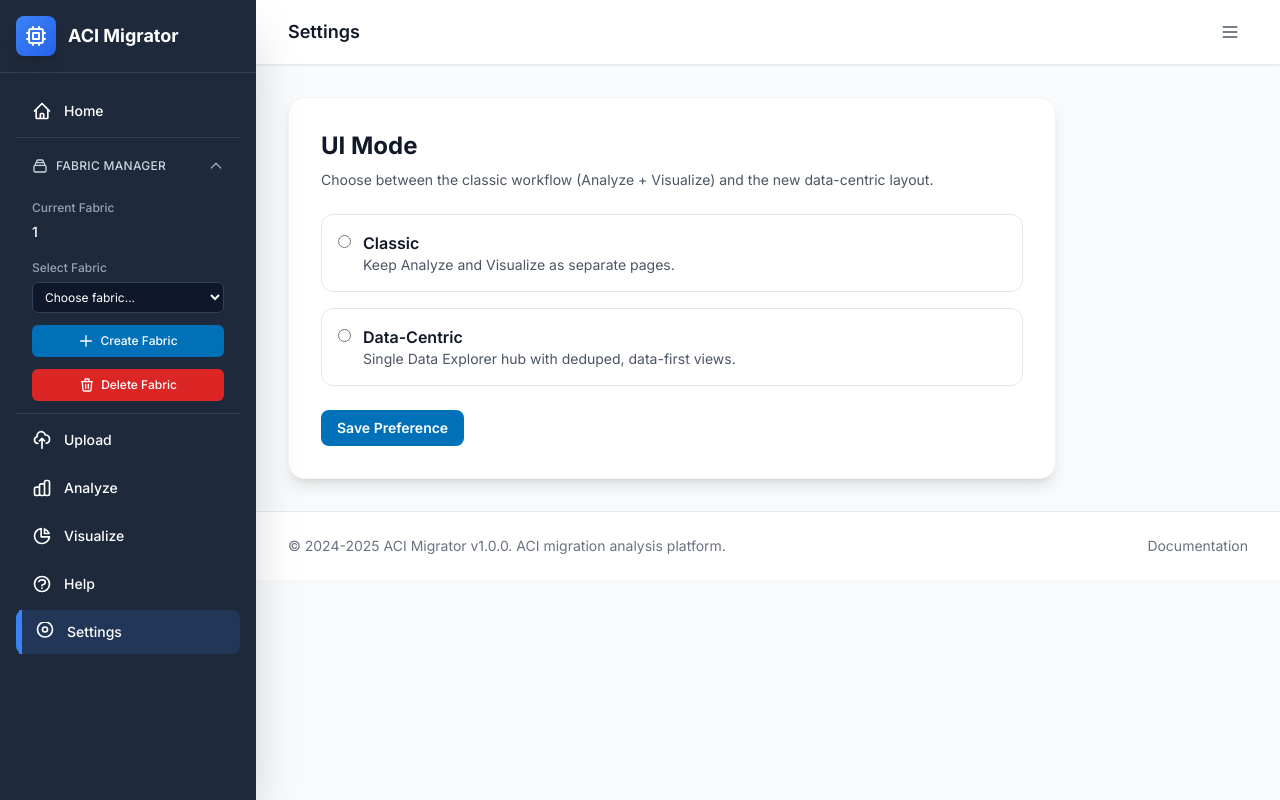
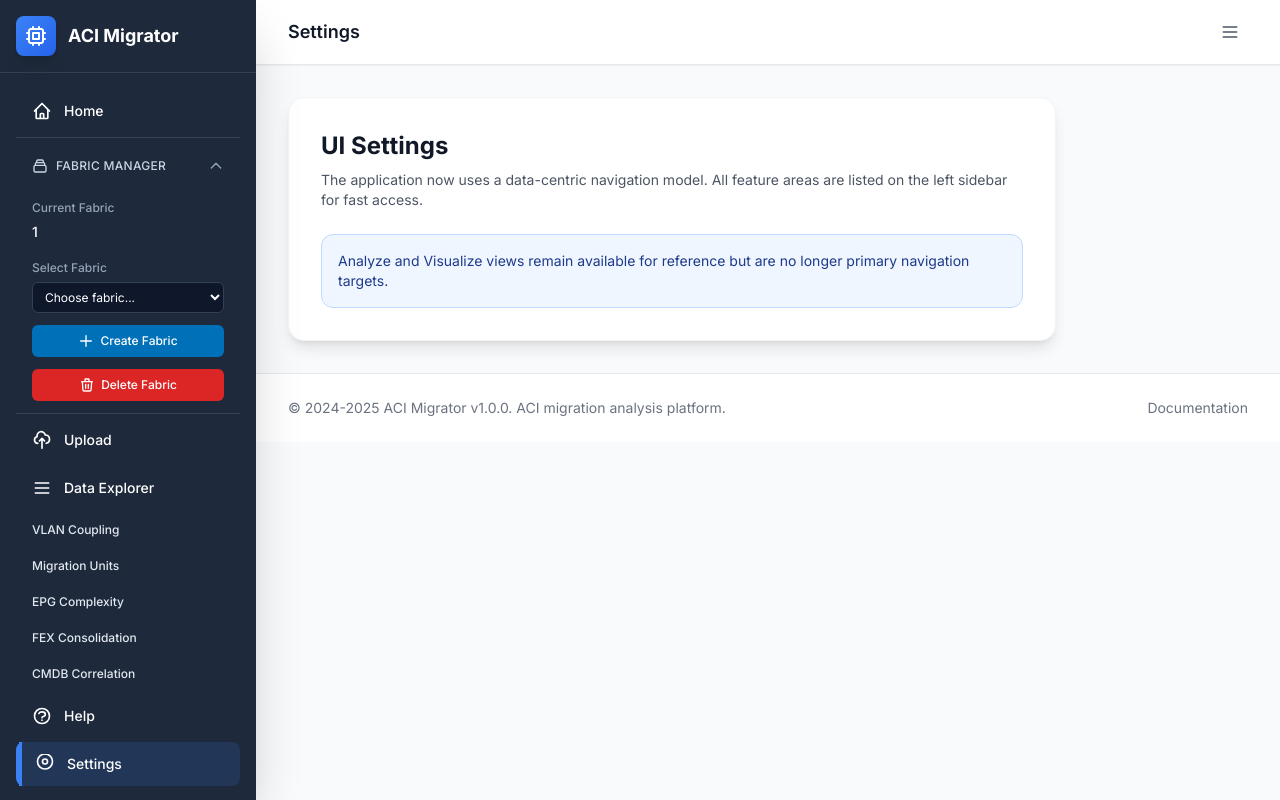
Before and after one commit to sartios-source/acimig, a Flask app: page /settings in a window 1280 px wide. Run offline with Flask 3, Linux system fonts and the light colour scheme; the visitor is signed in with stand-in values (Sample User, id 1); some libraries are stand-ins or nearby versions.

Commit message:
Move to data-centric sidebar navigation

```diff
--- a/app.py
+++ b/app.py
@@ -290,7 +290,7 @@ def ensure_mock_samples():
 def inject_fabrics():
     """Make common values available to all templates."""
     if 'ui_mode' not in session:
-        session['ui_mode'] = 'classic'
+        session['ui_mode'] = 'data'
     return {
         'fabrics': fm.list_fabrics(),
         'app_version': APP_VERSION,
@@ -544,7 +544,7 @@ def health_check():
 def index():
     """Landing page with mode selection and fabric-specific statistics."""
     mode = 'migration'
-    ui_mode = session.get('ui_mode', 'classic')
+    ui_mode = session.get('ui_mode', 'data')
     session['ui_mode'] = ui_mode
     current_fabric = session.get('current_fabric')
     fabric_stats = None
@@ -619,9 +619,7 @@ def select_ui_mode():
     requested_mode = request.args.get('mode', '').strip().lower()
     if requested_mode not in {'classic', 'data', 'new'}:
         return jsonify({'error': 'Invalid UI mode'}), 400
-    if requested_mode == 'new':
-        requested_mode = 'classic'
-    session['ui_mode'] = requested_mode
+    session['ui_mode'] = 'data'
     next_path = request.args.get('next', '/')
     if not next_path.startswith('/'):
         next_path = '/'
@@ -639,11 +637,8 @@ def settings():
 def set_ui_mode():
     """Set UI mode via settings form."""
     requested_mode = request.form.get('ui_mode', '').strip().lower()
-    if requested_mode not in {'classic', 'data'}:
-        flash("Invalid UI mode selection.", "error")
-        return redirect(url_for('settings'))
-    session['ui_mode'] = requested_mode
-    flash("UI mode updated.", "success")
+    session['ui_mode'] = 'data'
+    flash("UI updated to data-centric navigation.", "success")
     return redirect(url_for('settings'))
 
 
--- a/templates/base.html
+++ b/templates/base.html
@@ -293,29 +293,27 @@
                 <span class="sidebar-text">Upload</span>
             </a>
 
-            {% if ui_mode == 'data' %}
             <a href="{{ url_for('data_explorer') }}" class="sidebar-link flex items-center space-x-3 px-4 py-3 rounded-lg text-sm font-medium">
                 <svg class="h-5 w-5" fill="none" stroke="currentColor" viewBox="0 0 24 24">
                     <path stroke-linecap="round" stroke-linejoin="round" stroke-width="2" d="M4 6h16M4 12h16M4 18h16"/>
                 </svg>
                 <span class="sidebar-text">Data Explorer</span>
             </a>
-            {% else %}
-            <a href="{{ url_for('analyze') }}" class="sidebar-link flex items-center space-x-3 px-4 py-3 rounded-lg text-sm font-medium">
-                <svg class="h-5 w-5" fill="none" stroke="currentColor" viewBox="0 0 24 24">
-                    <path stroke-linecap="round" stroke-linejoin="round" stroke-width="2" d="M9 19v-6a2 2 0 00-2-2H5a2 2 0 00-2 2v6a2 2 0 002 2h2a2 2 0 002-2zm0 0V9a2 2 0 012-2h2a2 2 0 012 2v10m-6 0a2 2 0 002 2h2a2 2 0 002-2m0 0V5a2 2 0 012-2h2a2 2 0 012 2v14a2 2 0 01-2 2h-2a2 2 0 01-2-2z"/>
-                </svg>
-                <span class="sidebar-text">Analyze</span>
+            <a href="{{ url_for('data_explorer') }}#section-vlans" class="sidebar-link flex items-center space-x-3 px-4 py-2 rounded-lg text-xs font-medium text-slate-200">
+                VLAN Coupling
             </a>
-
-            <a href="{{ url_for('visualize') }}" class="sidebar-link flex items-center space-x-3 px-4 py-3 rounded-lg text-sm font-medium">
-                <svg class="h-5 w-5" fill="none" stroke="currentColor" viewBox="0 0 24 24">
-                    <path stroke-linecap="round" stroke-linejoin="round" stroke-width="2" d="M11 3.055A9.001 9.001 0 1020.945 13H11V3.055z"/>
-                    <path stroke-linecap="round" stroke-linejoin="round" stroke-width="2" d="M20.488 9H15V3.512A9.025 9.025 0 0120.488 9z"/>
-                </svg>
-                <span class="sidebar-text">Visualize</span>
+            <a href="{{ url_for('data_explorer') }}#section-migration" class="sidebar-link flex items-center space-x-3 px-4 py-2 rounded-lg text-xs font-medium text-slate-200">
+                Migration Units
             </a>
-            {% endif %}
+            <a href="{{ url_for('data_explorer') }}#section-epgs" class="sidebar-link flex items-center space-x-3 px-4 py-2 rounded-lg text-xs font-medium text-slate-200">
+                EPG Complexity
+            </a>
+            <a href="{{ url_for('data_explorer') }}#section-consolidation" class="sidebar-link flex items-center space-x-3 px-4 py-2 rounded-lg text-xs font-medium text-slate-200">
+                FEX Consolidation
+            </a>
+            <a href="{{ url_for('data_explorer') }}#section-cmdb" class="sidebar-link flex items-center space-x-3 px-4 py-2 rounded-lg text-xs font-medium text-slate-200">
+                CMDB Correlation
+            </a>
 
             <a href="{{ url_for('help_page') }}" class="sidebar-link flex items-center space-x-3 px-4 py-3 rounded-lg text-sm font-medium">
                 <svg class="h-5 w-5" fill="none" stroke="currentColor" viewBox="0 0 24 24">
--- a/templates/settings.html
+++ b/templates/settings.html
@@ -6,34 +6,13 @@
 {% block content %}
 <div class="max-w-3xl">
     <div class="bg-white rounded-2xl shadow-lg p-8 border border-gray-100">
-        <h1 class="text-2xl font-bold text-gray-900 mb-2">UI Mode</h1>
+        <h1 class="text-2xl font-bold text-gray-900 mb-2">UI Settings</h1>
         <p class="text-sm text-gray-600 mb-6">
-            Choose between the classic workflow (Analyze + Visualize) and the new data-centric layout.
+            The application now uses a data-centric navigation model. All feature areas are listed on the left sidebar for fast access.
         </p>
-
-        <form method="post" action="{{ url_for('set_ui_mode') }}" class="space-y-4">
-            <label class="flex items-start gap-3 p-4 border border-gray-200 rounded-xl cursor-pointer hover:border-primary-400">
-                <input type="radio" name="ui_mode" value="classic" {% if ui_mode == 'classic' %}checked{% endif %} class="mt-1">
-                <div>
-                    <div class="font-semibold text-gray-900">Classic</div>
-                    <div class="text-sm text-gray-600">Keep Analyze and Visualize as separate pages.</div>
-                </div>
-            </label>
-
-            <label class="flex items-start gap-3 p-4 border border-gray-200 rounded-xl cursor-pointer hover:border-primary-400">
-                <input type="radio" name="ui_mode" value="data" {% if ui_mode == 'data' %}checked{% endif %} class="mt-1">
-                <div>
-                    <div class="font-semibold text-gray-900">Data-Centric</div>
-                    <div class="text-sm text-gray-600">Single Data Explorer hub with deduped, data-first views.</div>
-                </div>
-            </label>
-
-            <div class="pt-2">
-                <button type="submit" class="inline-flex items-center px-4 py-2 rounded-lg bg-primary-600 text-white text-sm font-semibold hover:bg-primary-700 transition-colors">
-                    Save Preference
-                </button>
-            </div>
-        </form>
+        <div class="bg-blue-50 border border-blue-200 rounded-xl p-4 text-sm text-blue-900">
+            Analyze and Visualize views remain available for reference but are no longer primary navigation targets.
+        </div>
     </div>
 </div>
 {% endblock %}
```
